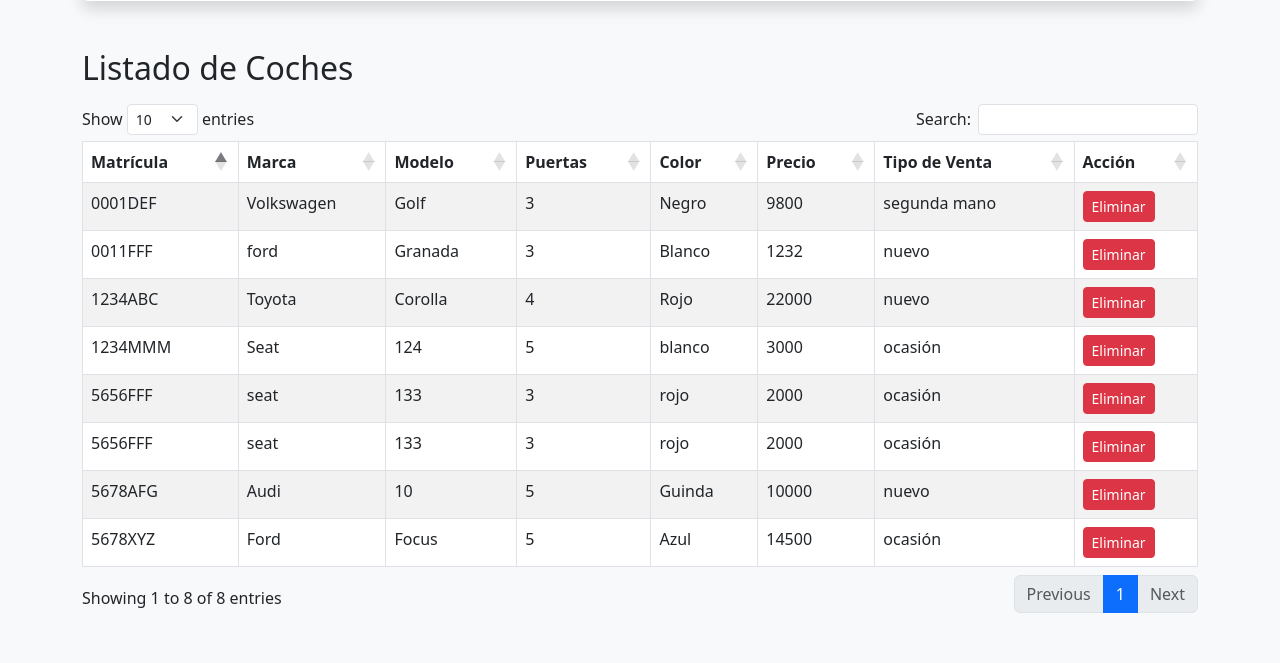
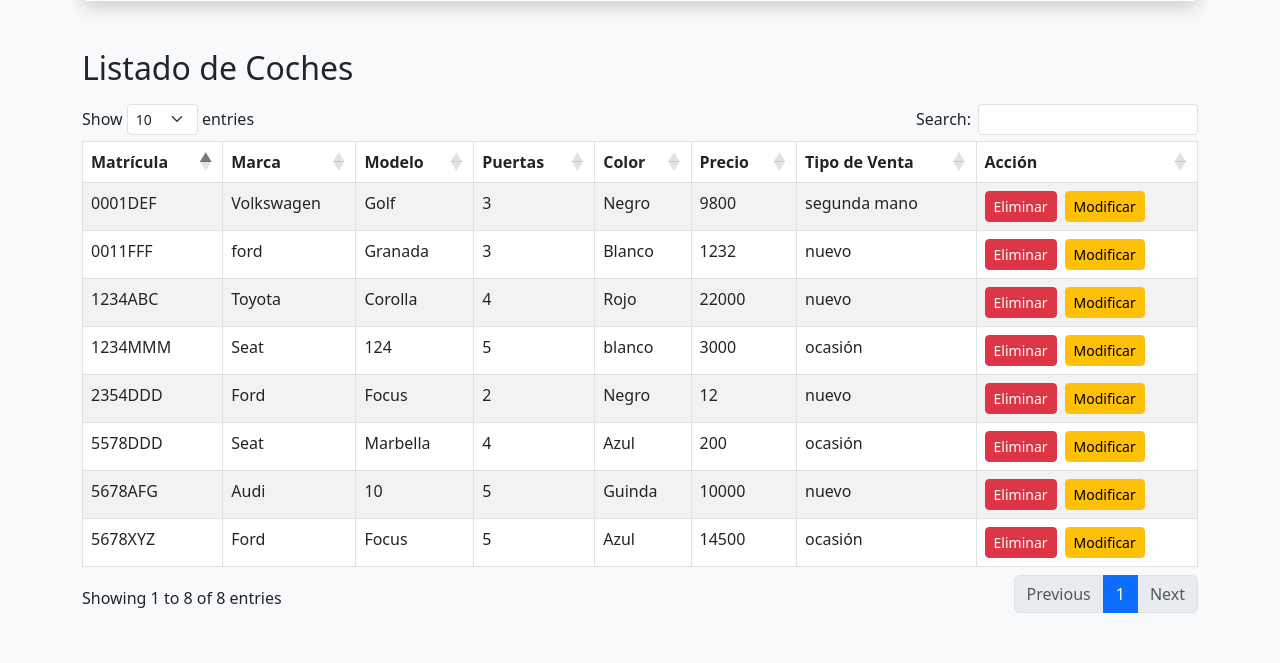
Before and after one commit to nefta142/E2_UF2218_Neftali, a PHP site: page / in a window 1280 px wide. Shown: the part 375-1038 px from the top of the page. Run offline with PHP 8.4, Linux system fonts and the light colour scheme; some libraries are stand-ins or nearby versions.

Commit message:
Ahora si esta operativo antes no lo estaba peldon No tiene modificar

```diff
--- a/files/coches.xml
+++ b/files/coches.xml
@@ -44,4 +44,4 @@
         <precio venta="ocasión">3000</precio>
     </coche>
 
-<coche matricula="5656FFF"><marca>seat</marca><modelo>133</modelo><puertas>3</puertas><color>rojo</color><precio venta="ocasión">2000</precio></coche><coche matricula="5656FFF"><marca>seat</marca><modelo>133</modelo><puertas>3</puertas><color>rojo</color><precio venta="ocasión">2000</precio></coche><coche matricula="0011FFF"><marca>ford</marca><modelo>Granada</modelo><puertas>3</puertas><color>Blanco</color><precio venta="nuevo">1232</precio></coche></coches>
+<coche matricula="0011FFF"><marca>ford</marca><modelo>Granada</modelo><puertas>3</puertas><color>Blanco</color><precio venta="nuevo">1232</precio></coche><coche matricula="5578DDD"><marca>Seat</marca><modelo>Marbella</modelo><puertas>4</puertas><color>Azul</color><precio venta="ocasión">200</precio></coche><coche matricula="2354DDD"><marca>Ford</marca><modelo>Focus</modelo><puertas>2</puertas><color>Negro</color><precio venta="nuevo">12</precio></coche></coches>
--- a/index.php
+++ b/index.php
@@ -76,11 +76,13 @@ $cars = simplexml_load_file($xmlPath);
                 <td><?= $coche->color ?></td>
                 <td><?= $coche->precio ?></td>
                 <td><?= $coche->precio['venta'] ?></td>
-                <td>
+                <td class="d-flex gap-2">
         <form action="eliminar_coche.php" method="post" onsubmit="return confirm('¿Estás seguro de eliminar este coche?');">
             <input type="hidden" name="matricula" value="<?= $coche['matricula'] ?>">
             <button type="submit" class="btn btn-danger btn-sm">Eliminar</button>
         </form>
+        <a href="modificar_coche.php?matricula=<?= $coche['matricula'] ?>" class="btn btn-warning btn-sm">Modificar</a>
+
     </td>
             </tr>
             <?php endforeach; ?>
--- a/insertar_coche.php
+++ b/insertar_coche.php
@@ -54,6 +54,7 @@ echo '</pre>';
         unlink($tempPath);
 
         echo "✅ Insertado y validado.";
+        echo "</ul><a href='index.php'>Volver</a>";
 
       //  header("Location: index.php?msg=insertado");
       //  exit;
```
Also changed, not shown: modificar_coche.php (added), 1 other file.
